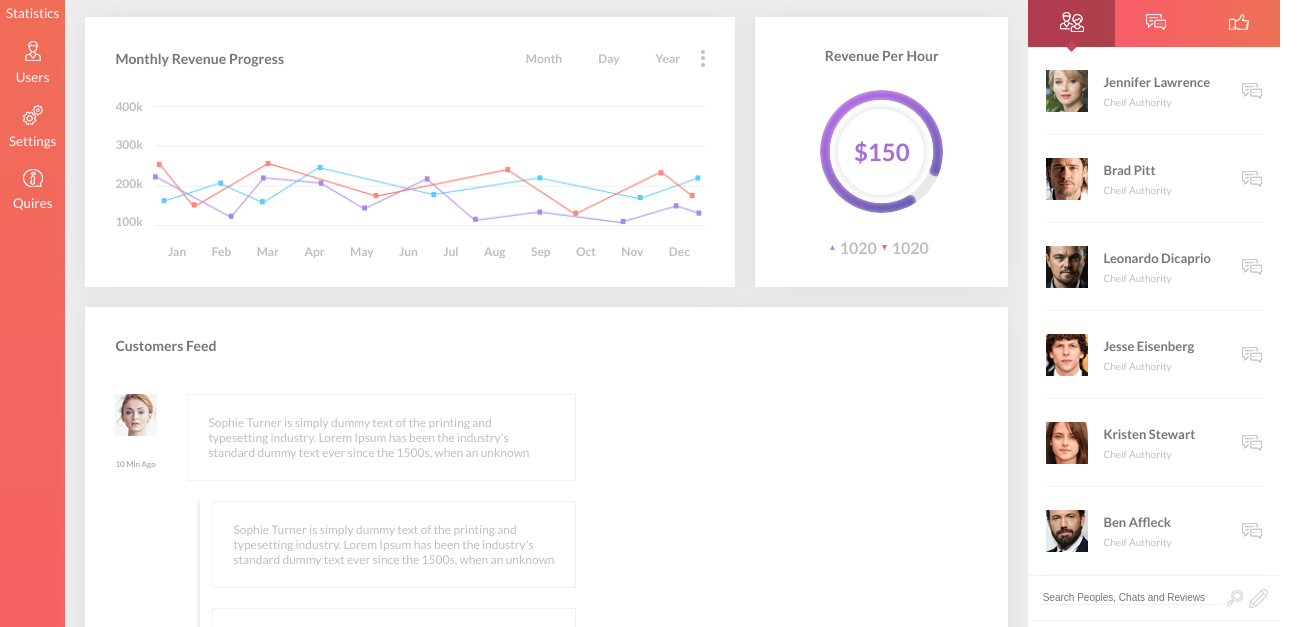
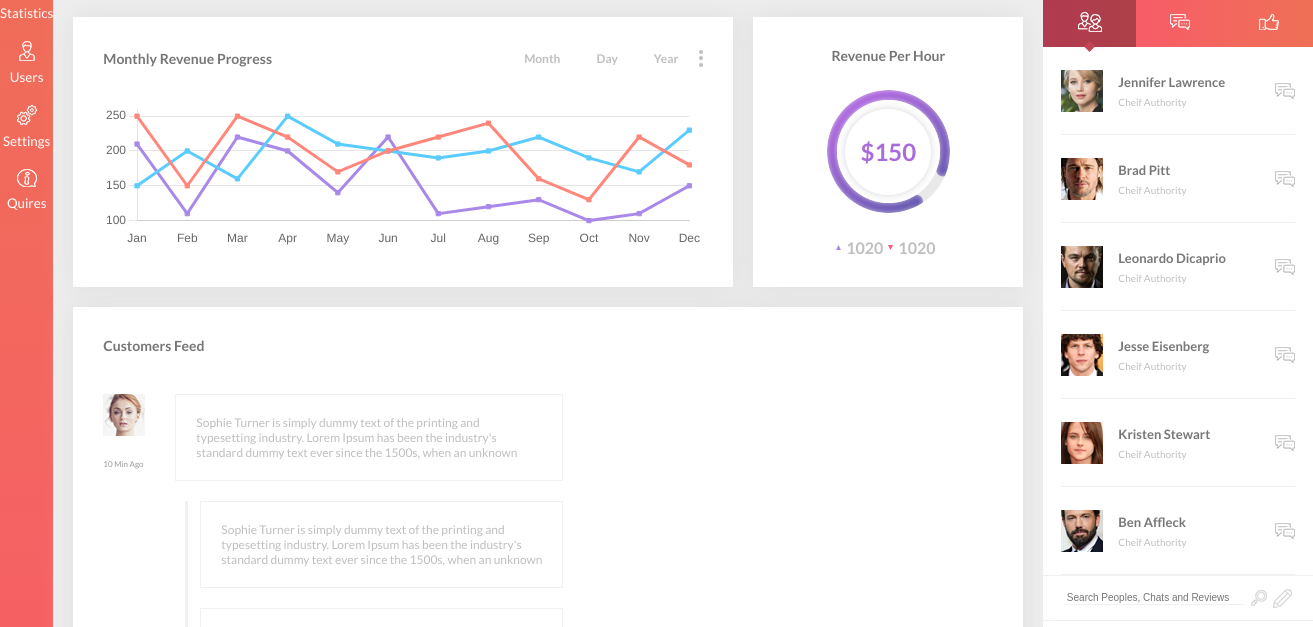
Before and after one commit to yiksvolro/pm23_16_Lab2, a website: page app/index.html in a window 1280 px wide. Shown: the part 173-800 px from the top of the page, 1313 px wide, since content can reach past the window. Drawn offline with nearby package versions, Linux system fonts and the light colour scheme.

Commit message:
line graph

```diff
--- a/app/index.html
+++ b/app/index.html
@@ -13,7 +13,9 @@
     <link href="https://fonts.googleapis.com/css2?family=Lato:wght@700&display=swap" rel="stylesheet">
     <link rel="stylesheet" href="sass/style.css">
     <link rel="stylesheet" href="css/media.css">
+    <script src ="js/script.js"></script>
     <title>Document</title>
+    <script src="../node_modules/chart.js/dist/chart.min.js"></script>
 </head>
 <body>
 <div class="doc">
@@ -42,7 +44,7 @@
                     <h4 class="navlabel">Quires</h4>
                 </div>
             </div>
-            <div class="powerbutton"><img src="img/power-button.png"></div>
+            <div class="powerbutton" onclick="closewindow()"><img src="img/power-button.png"></div>
         </div>
     </div>
     <div class="main">
@@ -171,28 +173,9 @@
                             </div>
                         </div>
                         <div class="main__graph">
-                            <div class="graph__data">
-                                <h4>400k</h4>
-                                <h4>300k</h4>
-                                <h4>200k</h4>
-                                <h4>100k</h4>
-                            </div>
-                            <div class="chart">
-                                <img src="img/graph.png" alt="graph">
-                                <div class="graph__data_2">
-                                    <h4>Jan</h4>
-                                    <h4>Feb</h4>
-                                    <h4>Mar</h4>
-                                    <h4>Apr</h4>
-                                    <h4>May</h4>
-                                    <h4>Jun</h4>
-                                    <h4>Jul</h4>
-                                    <h4>Aug</h4>
-                                    <h4>Sep</h4>
-                                    <h4>Oct</h4>
-                                    <h4>Nov</h4>
-                                    <h4>Dec</h4>
-                                </div>
+                            <div class="myChart">
+                            <canvas id="myChart"></canvas>
+                            <script src ="js/myChart.js"></script>
                             </div>
                         </div>
                     </div>
--- /dev/null
+++ b/app/js/myChart.js
@@ -0,0 +1,113 @@
+var chartColors = {
+    red: 'rgb(255,135,123)',
+    purple: 'rgb(168,137,233)',
+    blue: 'rgb(91,204,255)',
+    grey: 'rgb(191, 191, 191)'
+};
+var ticks = [100,200,300,400];
+var config = {
+    type: 'line',
+    data: {
+        labels: ["Jan", "Feb", "Mar", "Apr", "May", "Jun", "Jul", "Aug", "Sep", "Oct", "Nov", "Dec"],
+        datasets: [{
+            label: "My First dataset",
+            backgroundColor: chartColors.red,
+            borderColor: chartColors.red,
+            data: [
+                250,
+                150,
+                250,
+                220,
+                170,
+                200,
+                220,
+                240,
+                160,
+                130,
+                220,
+                180
+            ],
+            fill: false,
+        }, {
+            label: "My Second dataset",
+            fill: false,
+            backgroundColor: chartColors.blue,
+            borderColor: chartColors.blue,
+            data: [
+                150,
+                200,
+                160,
+                250,
+                210,
+                200,
+                190,
+                200,
+                220,
+                190,
+                170,
+                230
+            ],
+        }, {
+            label: "My Third dataset",
+            fill: false,
+            backgroundColor: chartColors.purple,
+            borderColor: chartColors.purple,
+            data: [
+                210,
+                110,
+                220,
+                200,
+                140,
+                220,
+                110,
+                120,
+                130,
+                100,
+                110,
+                150
+            ],
+        }
+        ]
+    },
+    options: {
+        maintainAspectRatio:false,
+        elements: {
+            point: {
+                pointStyle: 'rect'
+            }
+        },
+        plugins: {
+            legend: {
+                display: false
+            }
+        },
+        tooltips: {
+            mode: 'label',
+        },
+        hover: {
+            mode: 'nearest',
+            intersect: true
+        },
+        scales: {
+            xAxes: {
+                display: true,
+                scaleLabel: {
+                    display: true,
+                    labelString: 'Month'
+                },
+                grid: {
+                    display: false
+                }
+            },
+            yAxes: {
+                display: true,
+                scaleLabel: {
+                    display: true,
+                    labelString: 'Value'
+                }
+            }
+        }
+    }
+}
+var ctx = document.getElementById("myChart").getContext("2d");
+window.myLine = new Chart(ctx, config);
--- /dev/null
+++ b/app/js/script.js
@@ -0,0 +1,4 @@
+function closewindow()
+{
+    window.close();
+}
--- a/app/sass/style.scss
+++ b/app/sass/style.scss
@@ -53,6 +53,7 @@ body {
 
 .powerbutton {
   margin-bottom: 18px;
+  cursor: pointer;
 }
 
 .navlabel {
@@ -413,10 +414,13 @@ header {
 .main__graph {
   margin-top: 30px;
   display: flex;
-  justify-content: space-between;
+  justify-content: center;
   column-gap: 10px;
 }
-
+.myChart{
+  height:100%;
+  width:600px;
+}
 .chart {
   flex-grow: 1;
   margin-top: 7px;
--- a/package.json
+++ b/package.json
@@ -28,6 +28,7 @@
     "gulp-uglify": "^3.0.2"
   },
   "dependencies": {
-    "bootstrap": "^5.1.1"
+    "bootstrap": "^5.1.1",
+    "chart.js": "^3.6.0"
   }
 }
```
Also changed, not shown: app/sass/style.css, 2 other files.
